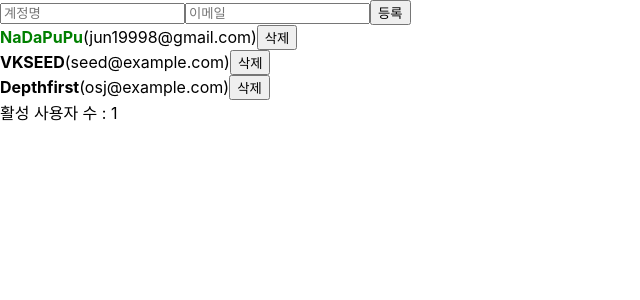
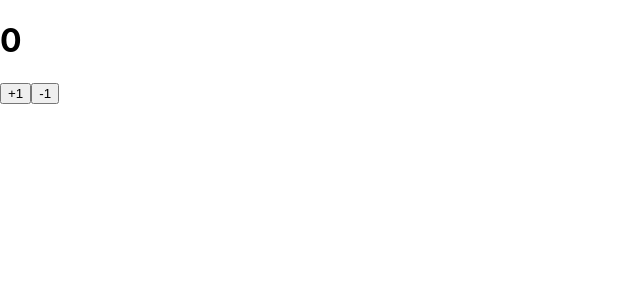
Before and after one commit to NaDaPuPu/begin-react, a React (Create React App) app: page / in a window 1280 px wide. Shown: the top 300 px of the page, without its empty margins (0-640 px from the left). Built offline with nearby package versions, Linux system fonts and the light colour scheme.

Commit message:
Chapter 1.24. Class Component - Binding

```diff
--- a/src/Counter.js
+++ b/src/Counter.js
@@ -1,34 +1,30 @@
-import React, { useReducer } from 'react';
+import React, { Component } from 'react';
 
-function reducer(state, action) {
-    switch (action.type) {
-        case 'INCREMENT':
-            return state + 1;
-        case 'DECREMENT':
-            return state - 1;
-        default:
-            return state;
+class Counter extends Component {
+    constructor(props) {
+        super(props);
+        this.handleIncrease = this.handleIncrease.bind(this);
+        this.handleDecrease = this.handleDecrease.bind(this);
+    }
+
+    handleIncrease() {
+        console.log('Increase');
+        console.log(this);
+    }
+
+    handleDecrease() {
+        console.log('Decrease');
+    }
+
+    render() {
+        return(
+            <div>
+                <h1>0</h1>
+                <button onClick={this.handleIncrease}>+1</button>
+                <button onClick={this.handleDecrease}>-1</button>
+            </div>
+        );
     }
 }
 
-function Counter() {
-    const [number, dispatch] = useReducer(reducer, 0);
-
-    const onIncrease = () => {
-        dispatch({ type: 'INCREMENT' });
-    }
-
-    const onDecrease = () => {
-        dispatch({ type: 'DECREMENT' });
-    }
-
-    return (
-        <div>
-            <h1>{number}</h1>
-            <button onClick={onIncrease}>+1</button>
-            <button onClick={onDecrease}>-1</button>
-        </div>
-    );
-}
-
 export default Counter;
--- a/src/index.js
+++ b/src/index.js
@@ -1,12 +1,12 @@
 import React from 'react';
 import ReactDOM from 'react-dom';
 import './index.css';
-import App from './App';
+import Counter from './Counter';
 import reportWebVitals from './reportWebVitals';
 
 ReactDOM.render(
   <React.StrictMode>
-    <App />
+    <Counter />
   </React.StrictMode>,
   document.getElementById('root')
 );
```
